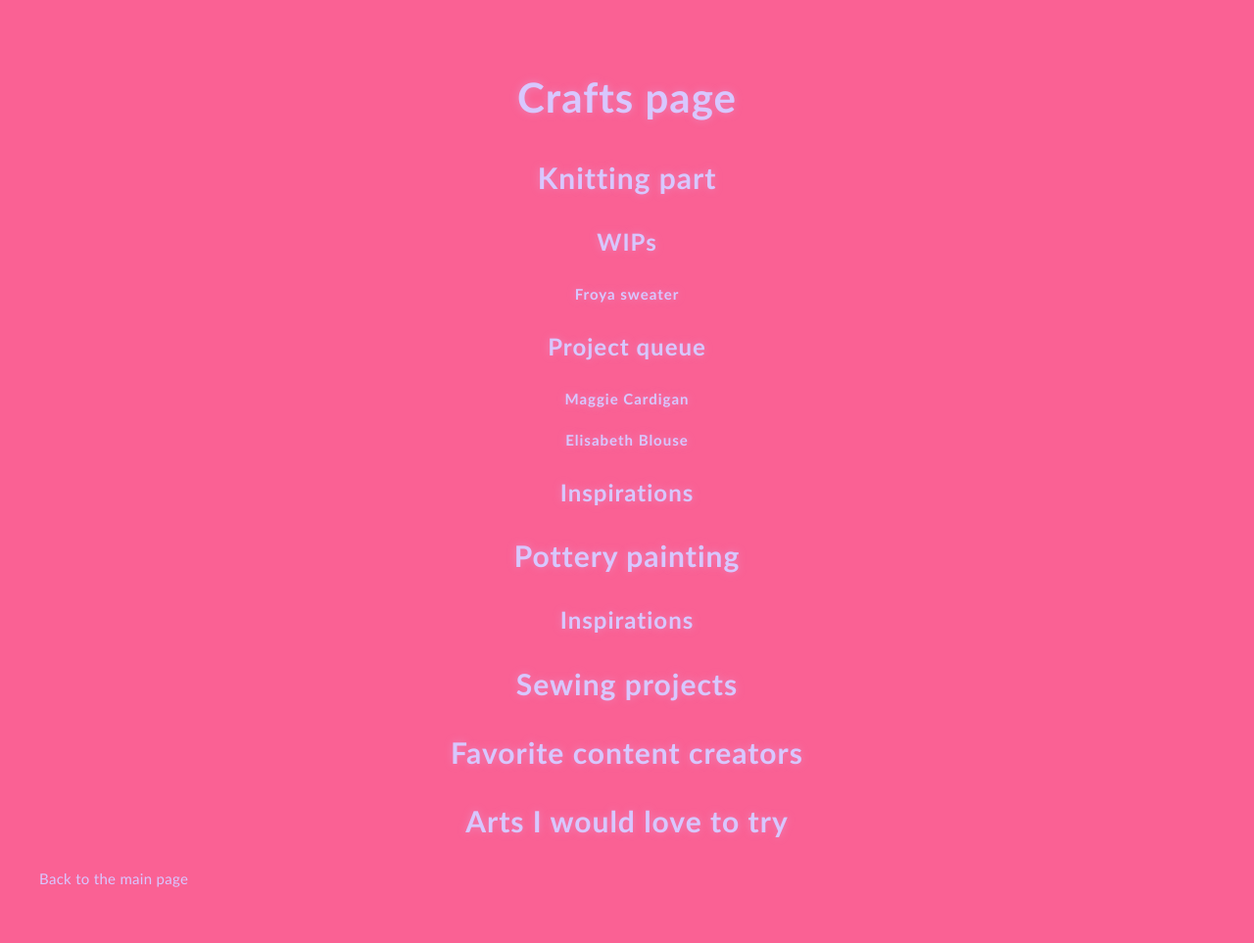
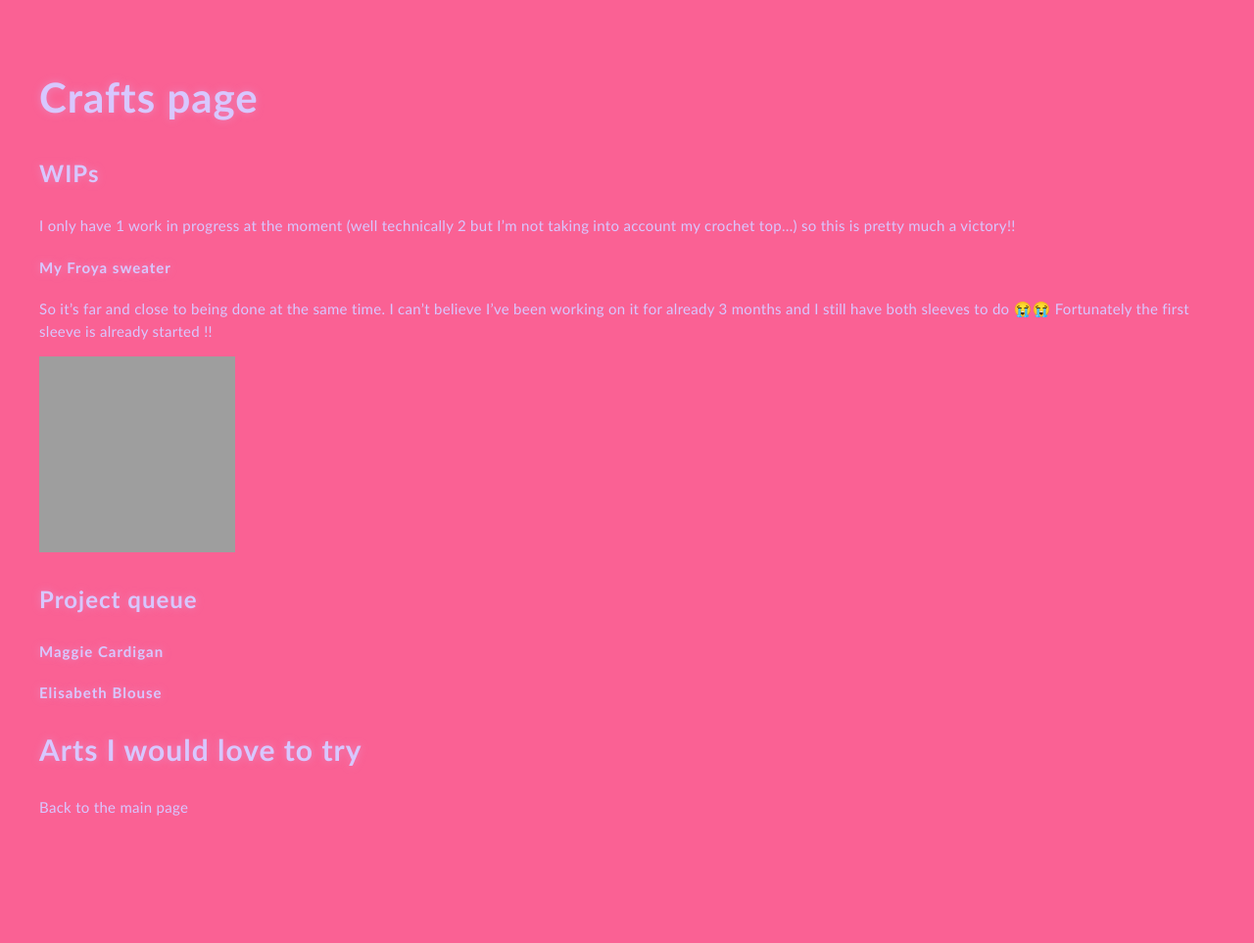
Before and after one commit to Enora-7/Blog, a Jekyll site: the page built from crafts.md, in a window 1280 px wide. Shown: the whole page at 98% size. Built offline with Jekyll 4.4.1, drawn with Linux system fonts in a browser that asks for light colours; our own code applies the rules of GitHub Pages for plain Markdown files; after the commit the page ends 900 px from its top, so only the background shows below that; grey boxes are pictures that could not be loaded.

Commit message:
Refactor crafts page and update WIPs section
Removed unnecessary headings and updated the WIPs section with details about the Froya sweater.

```diff
--- a/crafts.md
+++ b/crafts.md
@@ -1,15 +1,14 @@
-<center>
-  <h1>Crafts page</h1>
-
-
-  <h2>Knitting part</h2>
-
+ <h1>Crafts page</h1>
 
   <h3>WIPs</h3>
+I only have 1 work in progress at the moment (well technically 2 but I'm not taking into account my crochet top...) so this is pretty much a victory!!
 
+  <h4>My Froya sweater</h4>
 
-  <h4>Froya sweater</h4>
-
+So it's far and close to being done at the same time. I can't believe I've been working on it for already 3 months and I still have both sleeves to do 😭😭 Fortunately the first sleeve is already started !!
+<p align="left">
+  <img src="./images/hooray.png" width="200" height="200">
+</p>
 
   <h3>Project queue</h3>
 
@@ -17,18 +16,8 @@
 
   <h4>Elisabeth Blouse</h4>
 
-  <h3>Inspirations</h3>
-
-  <h2>Pottery painting</h2>
-
-  <h3>Inspirations</h3>
-
-  <h2>Sewing projects</h2>
-
-  <h2>Favorite content creators</h2>
 
   <h2>Arts I would love to try</h2>
 
-</center>
 
   [Back to the main page](./index)
```
